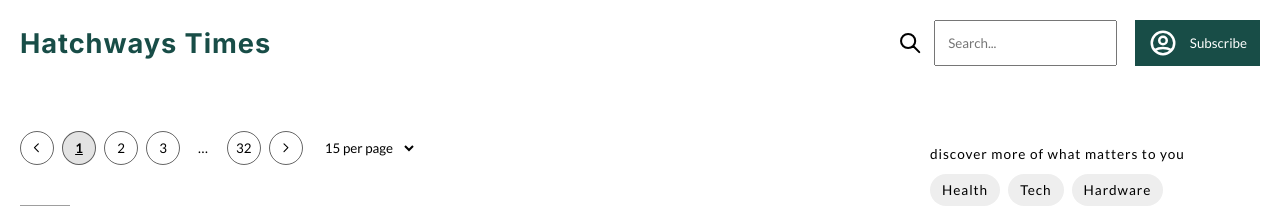
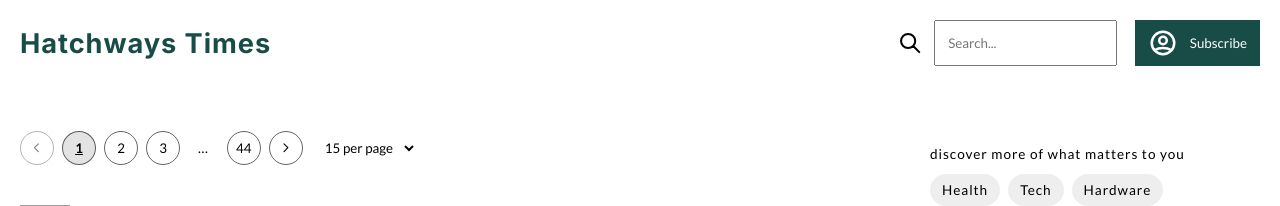
Before and after one commit to nathan-ts/pagination, a React (Create React App) app: page / in a window 1280 px wide. Shown: the top 206 px of the page. Built offline with nearby package versions, Linux system fonts and the light colour scheme; grey boxes are pictures that could not be loaded.

Commit message:
clean up code and disable buttons selectively

```diff
--- a/src/components/BlogList.jsx
+++ b/src/components/BlogList.jsx
@@ -6,9 +6,6 @@ import blogs from "../data/blogs.json";
 const PAGE_SIZES = [15, 25, 50, 100];
 
 function BlogList() {
-  // Testing
-  blogs.posts = blogs.posts.slice(0,470);
-
   // States
   const [currentPaginationData, setCurrentPaginationData] = useState(blogs.posts.slice(0, 15));
   const [currentPageSize, setCurrentPageSize] = useState(PAGE_SIZES[0]);
@@ -17,7 +14,6 @@ function BlogList() {
   // Events
   const updateRowsPerPage = (value) => {
     const rows = parseInt(value);
-    console.log(`Calling onPageSizeOptionChange: ${rows}/pg`);
     setCurrentPageSize(rows);
     setCurrentPage(1);
     setCurrentPaginationData(blogs.posts.slice(
@@ -25,7 +21,6 @@ function BlogList() {
     ));
   };
   const updatePage = (pageNumber) => {
-    console.log(`Calling onPageChange, page num: ${pageNumber}`);
     setCurrentPage(pageNumber);
     setCurrentPaginationData(blogs.posts.slice(
       (pageNumber - 1) * currentPageSize,
--- a/src/components/Pagination.jsx
+++ b/src/components/Pagination.jsx
@@ -15,10 +15,10 @@ function Pagination({
   pageSize,
   pageSizeOptions,
 }) {
+  // Set first and last page booleans for ease of calculation
   const firstPage = currentPage <= 1;
   const lastPage = currentPage * pageSize >= totalCount;
 
-  // console.log(`First page is ${firstPage} and last page is ${lastPage}, and current page is ${currentPage}`)
   const paginationRange = usePagination({
     currentPage,
     totalCount,
@@ -30,18 +30,12 @@ function Pagination({
     if (!lastPage) {
       onPageChange(currentPage + 1);
     }
-    else {
-      console.log(`Last page (${currentPage})reached!`);
-    }
   };
 
   const onPrevious = () => {
     // Only go to previous page if not first page
     if (!firstPage) {
       onPageChange(currentPage - 1);
-    }
-    else {
-      console.log(`First page reached!`);
     }
   };
 
@@ -58,7 +52,7 @@ function Pagination({
           // Do not modify the aria-label below, it is used for Hatchways automation.
           aria-label="Goto previous page"
           onClick={onPrevious}
-          disabled={false} // change this line to disable a button.
+          disabled={firstPage} // change this line to disable a button.
         >
           <ChevronLeftIcon />
         </button>
@@ -75,12 +69,12 @@ function Pagination({
           );
         }
 
+        // Set current page for styling
         const inputProps = {'aria-current': currentPage === pageNumber ? 'page' : 'false'};
         return (
           <li
             key={key}
             className="paginationItem"
-            // aria-current="false" // change this line to highlight a current page.
             {...inputProps}
           >
             <button
@@ -102,7 +96,7 @@ function Pagination({
           // Do not modify the aria-label below, it is used for Hatchways automation.
           aria-label="Goto next page"
           onClick={onNext}
-          disabled={false} // change this line to disable a button.
+          disabled={lastPage} // change this line to disable a button.
         >
           <ChevronRightIcon />
         </button>
--- a/src/hooks/usePagination.js
+++ b/src/hooks/usePagination.js
@@ -5,9 +5,8 @@ function usePagination({
   totalCount,
   pageSize
 }) {
+  // Calculate total pages
   const totalPages = Math.ceil(totalCount / pageSize);
-  console.log(`There are ${totalPages} pages based on ${totalCount} posts and ${pageSize} page size`);
-  // console.log(`First page is ${firstPage} and last page is ${lastPage}`)
 
   // If pages are <3
   if (totalPages === 1) {
@@ -32,7 +31,6 @@ function usePagination({
   else {
     pagination = [1, DOTS, currentPage - 1, currentPage, currentPage + 1, DOTS, totalPages];
   }
-  // return [1, 2, 3, DOTS, 5];
   return pagination;
 }
 
```
